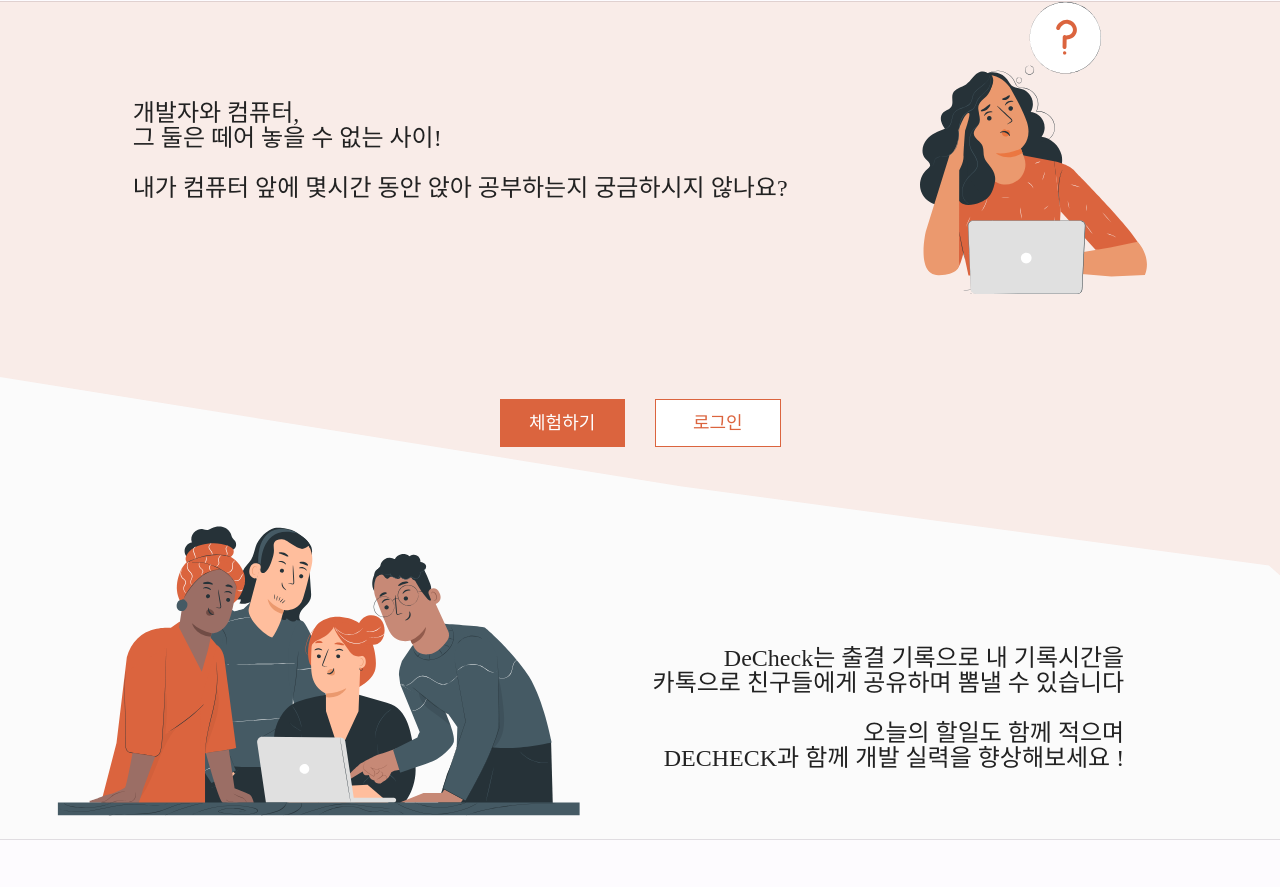
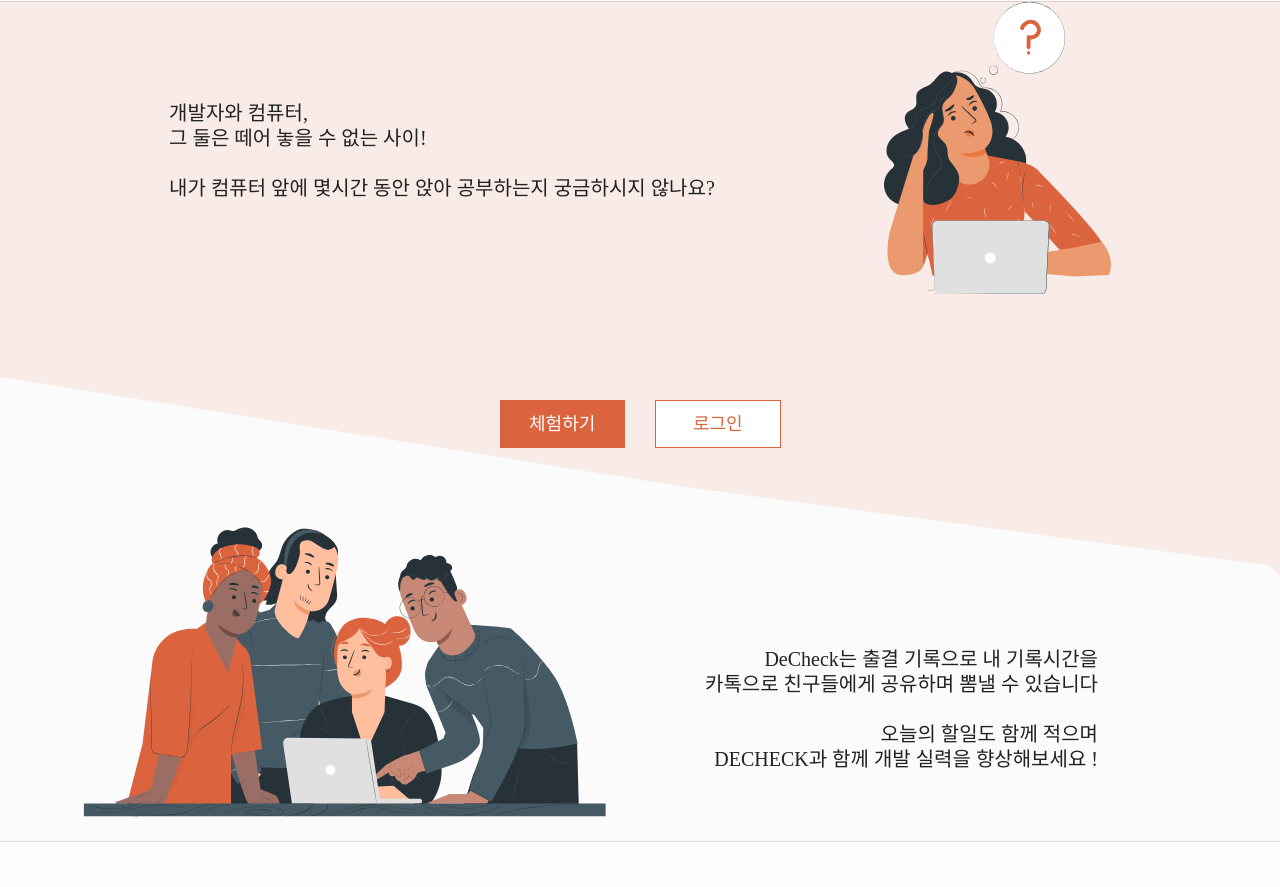
Before and after one commit to suzyhwang/Decheck, a plain HTML site: page public/landing.html in a window 1280 px wide. Shown: the part 79-966 px from the top of the page. Drawn offline with Linux system fonts and the light colour scheme; no server answers; a web font is replaced by a local one.

Commit message:
[LandingPage][Layout] 레이아웃 및 게스트 로그인 구현

```diff
--- a/public/landing.html
+++ b/public/landing.html
@@ -63,7 +63,7 @@
           내가 컴퓨터 앞에 몇시간 동안 앉아 공부하는지 궁금하시지 않나요?
         </div>
         <div id="top_img_container">
-          <img src="/public/images/landing1.svg" />
+          <img src="/images/landing1.svg" />
         </div>
       </div>
       <div id="landing_button_container">
@@ -74,7 +74,7 @@
       </div>
       <div id="landing_bottom_container">
         <div id="bottom_img_container">
-          <img src="/public/images/landing2.svg" />
+          <img src="/images/landing2.svg" />
         </div>
         <div id="bottom_txt_container">
           DeCheck는 출결 기록으로 내 기록시간을<br />카톡으로 친구들에게
@@ -95,6 +95,9 @@
       let headerLoginHref = document.querySelector(".a_hover");
       let headerLoginButton = document.querySelector("#header_login_button");
       const openButton = document.querySelector("#header_login_button");
+      const landingLoginButton = document.querySelector(
+        "#landing_login_button"
+      );
       const modal = document.querySelector(".modal");
       const closeButton = modal.querySelector("#modal_close_button");
       const modalBackground = modal.querySelector(".modal__background");
@@ -107,6 +110,9 @@
           var uid = user.uid;
           // ...
           let userEmail = user.email;
+
+          landingLoginButton.textContent = "메인으로 가기";
+
           headerLoginButton.textContent = "로그아웃";
           headerLoginHref.href = "";
           console.log(user, "로그인했당");
@@ -144,7 +150,7 @@
       // 유저 관리 함수 끝
 
       // 체험하기 로그인
-      const guestButton = document.querySelector("#landing_button_container");
+      const guestButton = document.querySelector("#landing_guest_button");
 
       guestButton.addEventListener("click", (e) => {
         e.preventDefault();
--- a/public/styles/scss/landing.scss
+++ b/public/styles/scss/landing.scss
@@ -29,7 +29,7 @@
   z-index: 1;
   justify-content: space-evenly;
   font-weight: 300;
-  font-size: 24px;
+  font-size: 20px;
   line-height: 25px;
   color: #222222;
 }
@@ -47,7 +47,7 @@
   justify-content: space-evenly;
   text-align: right;
   font-weight: 300;
-  font-size: 24px;
+  font-size: 20px;
   line-height: 25px;
   color: #222222;
 }
```
Also changed, not shown: public/styles/css/landing.css.
